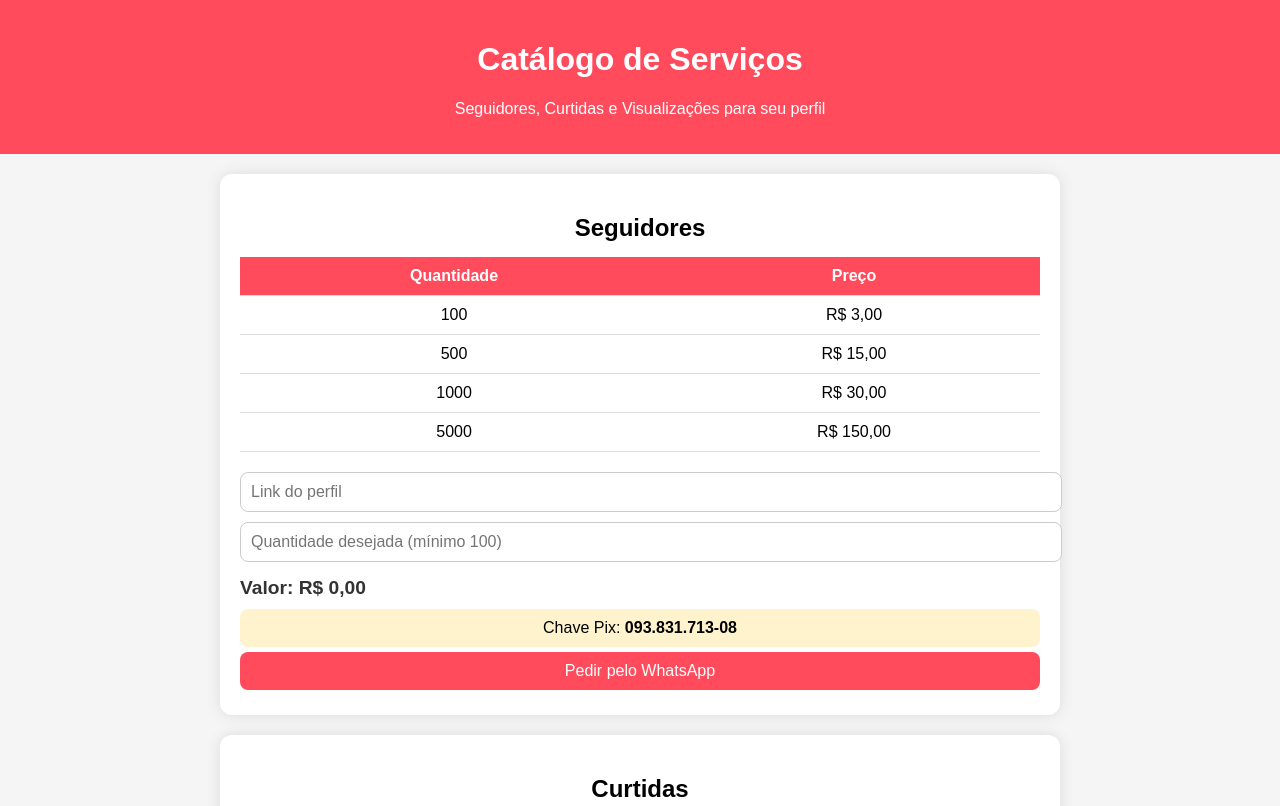
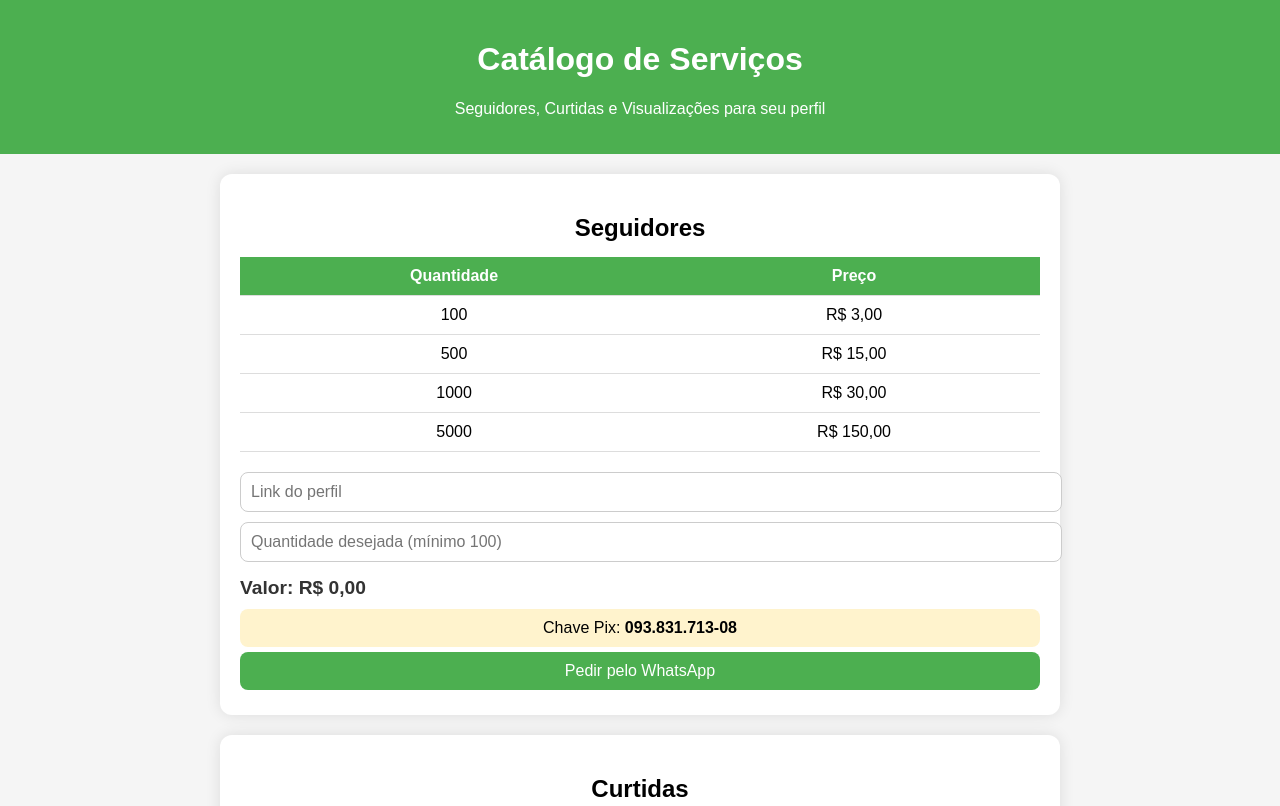
Before and after one commit to marcellosantxs/Barbertech, a plain HTML site: page index.html in a window 1280 px wide. Shown: the top 806 px of the page. Drawn offline with Linux system fonts and the light colour scheme.

Commit message:
Update index.html

```diff
--- a/index.html
+++ b/index.html
@@ -12,7 +12,7 @@
         padding: 0;
     }
     header {
-        background: #ff4b5c;
+        background: #4CAF50;
         color: #fff;
         padding: 20px;
         text-align: center;
@@ -40,7 +40,7 @@
         text-align: center;
     }
     th {
-        background: #ff4b5c;
+        background: #4CAF50;
         color: white;
     }
     input, button {
@@ -52,13 +52,13 @@
         font-size: 1em;
     }
     button {
-        background: #ff4b5c;
+        background: #4CAF50;
         color: white;
         cursor: pointer;
         border: none;
     }
     button:hover {
-        background: #e04352;
+        background: #45a049;
     }
     .price {
         font-size: 1.2em;
```
